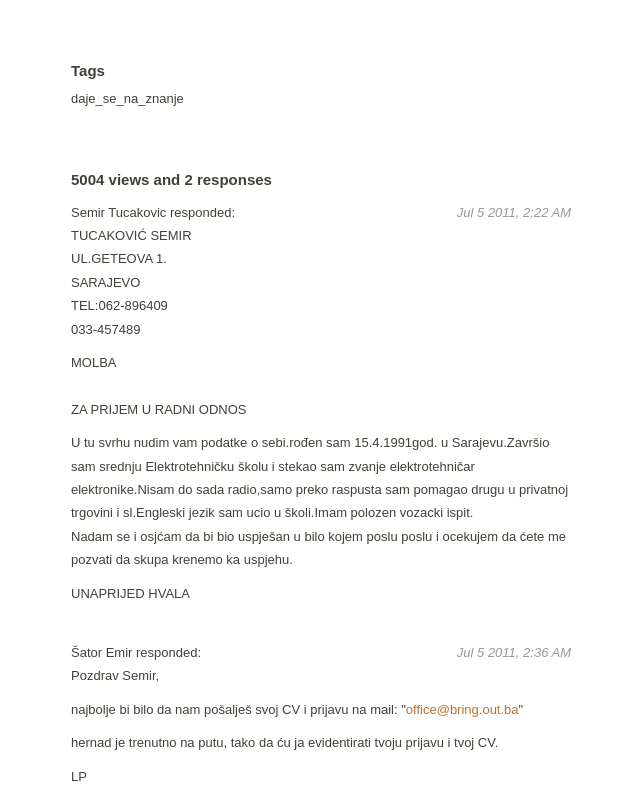
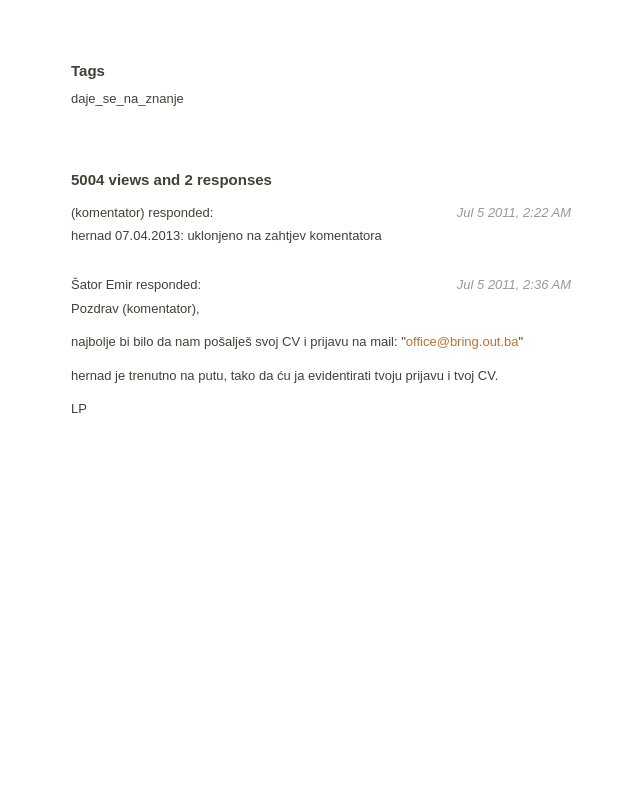
Before and after one commit to bringout/bringout.github.io, a plain HTML site: page posts/2011/03/trazimo-pamente-blentave-hrabre-otvorene-mlad.html in a window 1280 px wide. Shown: the part 1721-2519 px from the top of the page, without its empty margins (169-809 px from the left). After the commit the page ends 2151 px from the top, so only its background shows below. Drawn offline with Linux system fonts and the light colour scheme.

Commit message:
CV uklonjen

```diff
--- a/posts/2011/03/trazimo-pamente-blentave-hrabre-otvorene-mlad.html
+++ b/posts/2011/03/trazimo-pamente-blentave-hrabre-otvorene-mlad.html
@@ -54,16 +54,18 @@ This is an archived post
 <li class='response clearfix'>
 <div class='response_header'>
 <div class='response_time'>Jul  5 2011,  2:22 AM</div>
-<div class='response_name'>Semir Tucakovic responded:</div>
+<div class='response_name'>(komentator) responded:</div>
 </div>
-<div class='response_body'>TUCAKOVIĆ SEMIR<br />UL.GETEOVA   1.<br />SARAJEVO<br />TEL:062-896409<br />                                                                                                033-457489<p>MOLBA<br />   <br />                                                                                              ZA PRIJEM U RADNI ODNOS <br />                                                 </p><p>U tu svrhu nudim vam podatke o sebi.rođen sam 15.4.1991god. u Sarajevu.Završio sam srednju Elektrotehničku školu i stekao sam zvanje elektrotehničar elektronike.Nisam do sada radio,samo preko raspusta sam pomagao drugu u privatnoj trgovini i sl.Engleski jezik sam ucio u školi.Imam polozen vozacki ispit.<br />Nadam se i osjćam da bi bio uspješan u bilo kojem poslu poslu i ocekujem da ćete me pozvati da skupa krenemo ka uspjehu.</p><p>UNAPRIJED HVALA</p></div>
+<div class='response_body'>
+hernad 07.04.2013: uklonjeno na zahtjev komentatora
+</div>
 </li>
 <li class='response clearfix'>
 <div class='response_header'>
 <div class='response_time'>Jul  5 2011,  2:36 AM</div>
 <div class='response_name'>Šator Emir responded:</div>
 </div>
-<div class='response_body'>Pozdrav Semir,<p>najbolje bi bilo da nam pošalješ svoj CV i prijavu na mail: "<a href="mailto:office@bring.out.ba" rel="nofollow">office@bring.out.ba</a>"</p><p>hernad je trenutno na putu, tako da ću ja evidentirati tvoju prijavu i tvoj CV.</p><p>LP</p></div>
+<div class='response_body'>Pozdrav (komentator),<p>najbolje bi bilo da nam pošalješ svoj CV i prijavu na mail: "<a href="mailto:office@bring.out.ba" rel="nofollow">office@bring.out.ba</a>"</p><p>hernad je trenutno na putu, tako da ću ja evidentirati tvoju prijavu i tvoj CV.</p><p>LP</p></div>
 </li>
 </ul>
 </div>
```
